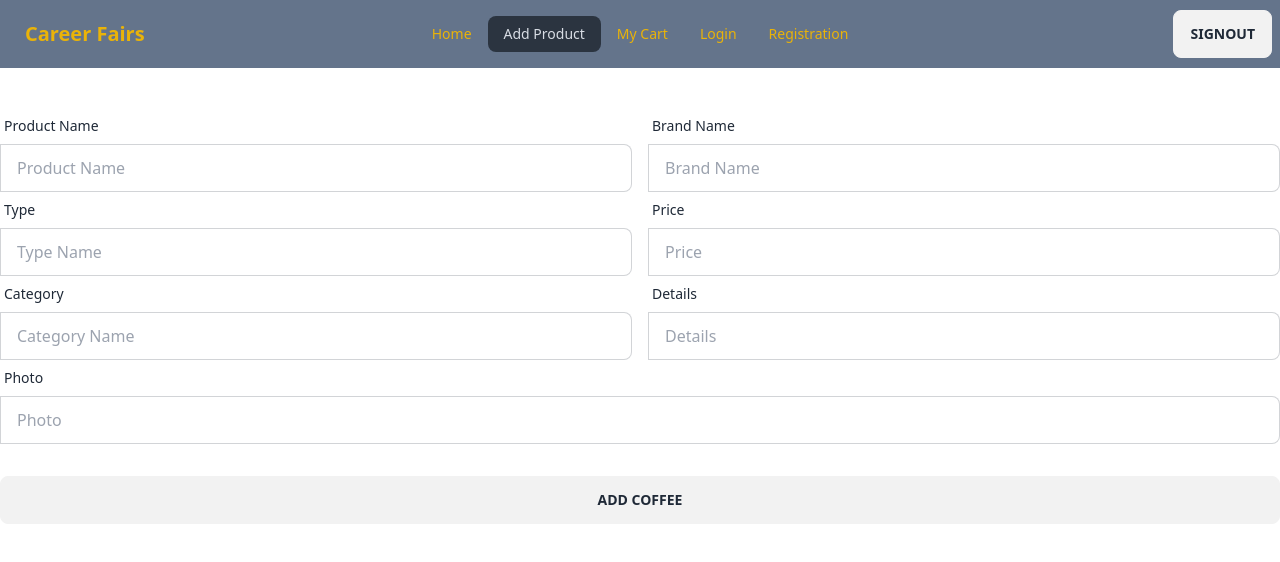
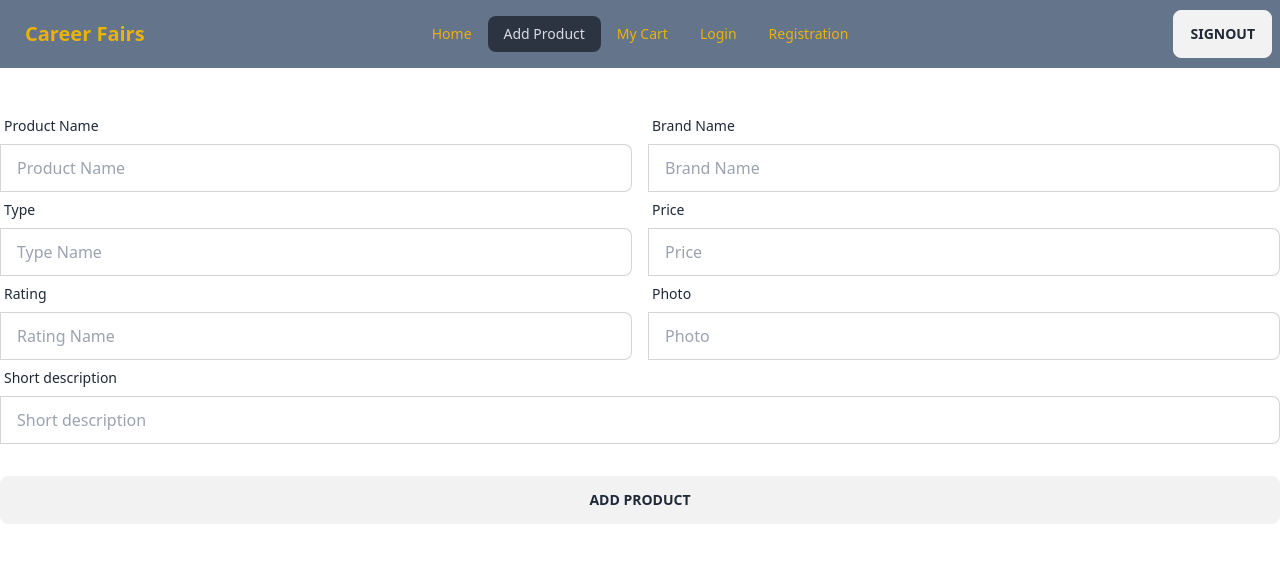
Before and after one commit to MahmudulMahi/brant-shop, a React (Vite) app: page /addproduct in a window 1280 px wide. Shown: the top 562 px of the page. Built offline with nearby package versions, Linux system fonts and the light colour scheme; no server answers; sample sign-in values are in the browser's storage.

Commit message:
create add product section when user click add button show data from console

```diff
--- a/src/pages/addproduct/Addproduct.jsx
+++ b/src/pages/addproduct/Addproduct.jsx
@@ -8,16 +8,16 @@ const Addproduct = () => {
     const form = event.target;
 
     const name = form.name.value;
-    const quantity = form.quantity.value;
-    const supplier = form.supplier.value;
-    const taste = form.taste.value;
-    const category = form.category.value;
-    const details = form.details.value;
+    const brand = form.brand.value;
+    const type = form.type.value;
+    const price = form.price.value;
+    const rating = form.rating.value;
     const photo = form.photo.value;
+    const description = form.description.value;
 
-    const newCoffee = { name, quantity, supplier, taste, category, details, photo }
+    const newProduct = { name, brand, type, price, rating, description, photo }
 
-    console.log(newCoffee);
+    console.log(newProduct);
   }
   return (
     <>
@@ -71,36 +71,40 @@ const Addproduct = () => {
           <div className="md:flex">
             <div className="form-control md:w-1/2 ">
               <label className="label">
-                <span className="label-text">Category</span>
+                <span className="label-text">Rating</span>
               </label>
               <label className="input-group">
                 {/* <span>Name</span> */}
-                <input type="text" name="category" placeholder="Category Name" className="input input-bordered w-full" />
+                <input type="text" name="rating" placeholder="Rating Name" className="input input-bordered w-full" />
               </label>
             </div>
             <div className="form-control md:w-1/2 ml-4">
               <label className="label">
-                <span className="label-text">Details</span>
+                <span className="label-text">Photo</span>
               </label>
               <label className="input-group">
                 {/* <span>Name</span> */}
-                <input type="text" name="details" placeholder="Details" className="input input-bordered w-full" />
+
+                <input type="text" name="photo" placeholder="Photo" className="input input-bordered w-full" />
               </label>
             </div>
           </div>
 
           <div className="form-control w-full mb-8 ">
             <label className="label">
-              <span className="label-text">Photo </span>
+              <span className="label-text">Short description </span>
             </label>
             <label className="input-group">
-              {/* <span>Name</span> */}
-              <input type="text" name="photo" placeholder="Photo " className="input input-bordered w-full" />
+             {/* <span>Name</span> */}
+               <input type="text" name="description" placeholder="Short description " className="input input-bordered w-full" />
+
             </label>
           </div>
 
-          <input type="submit" value="Add Coffee" className="btn btn-block" />
+          <input type="submit" value="Add Product" className="btn btn-block" />
         </form>
+
+
 
       </div>
     </>
```
